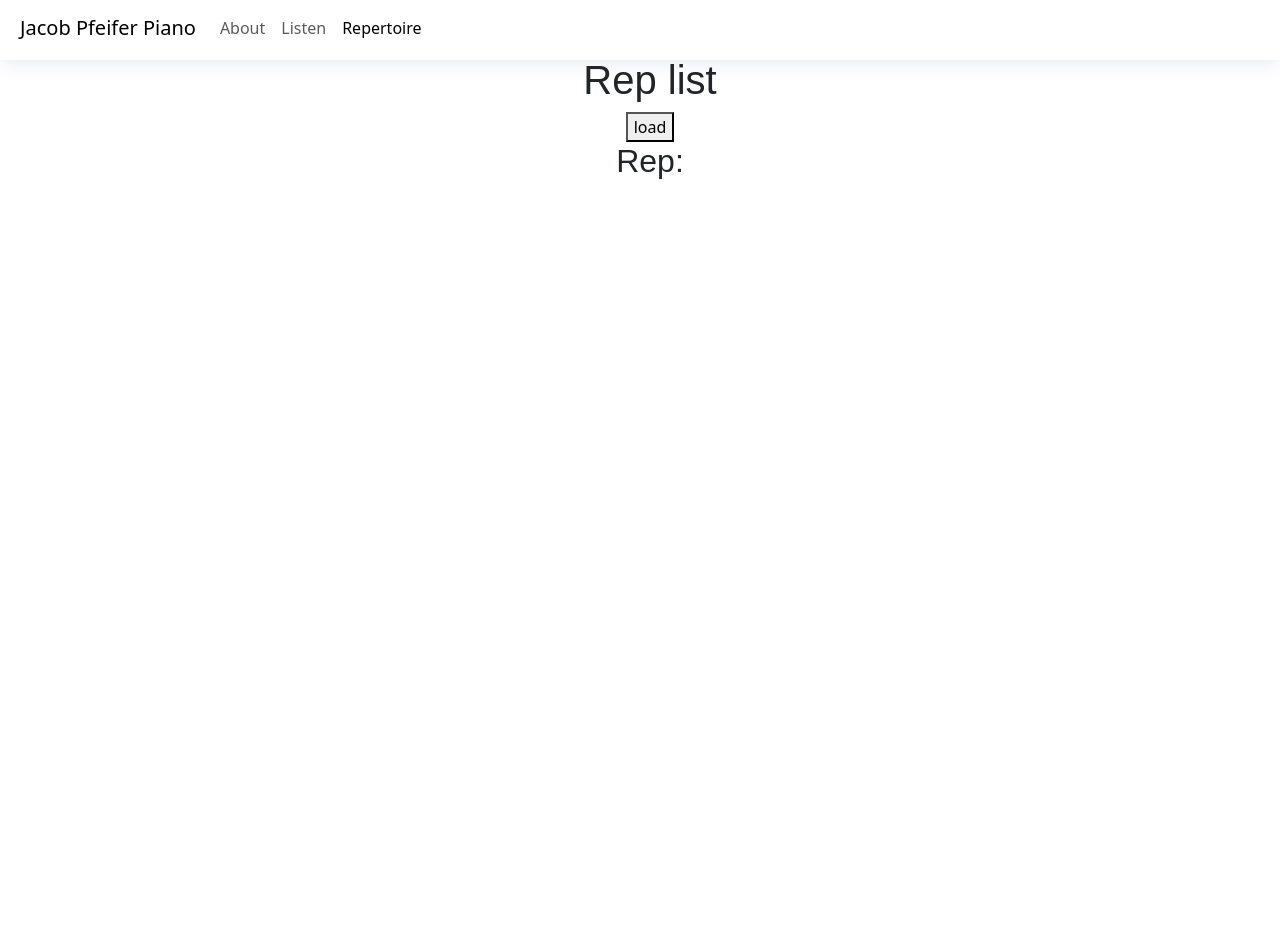
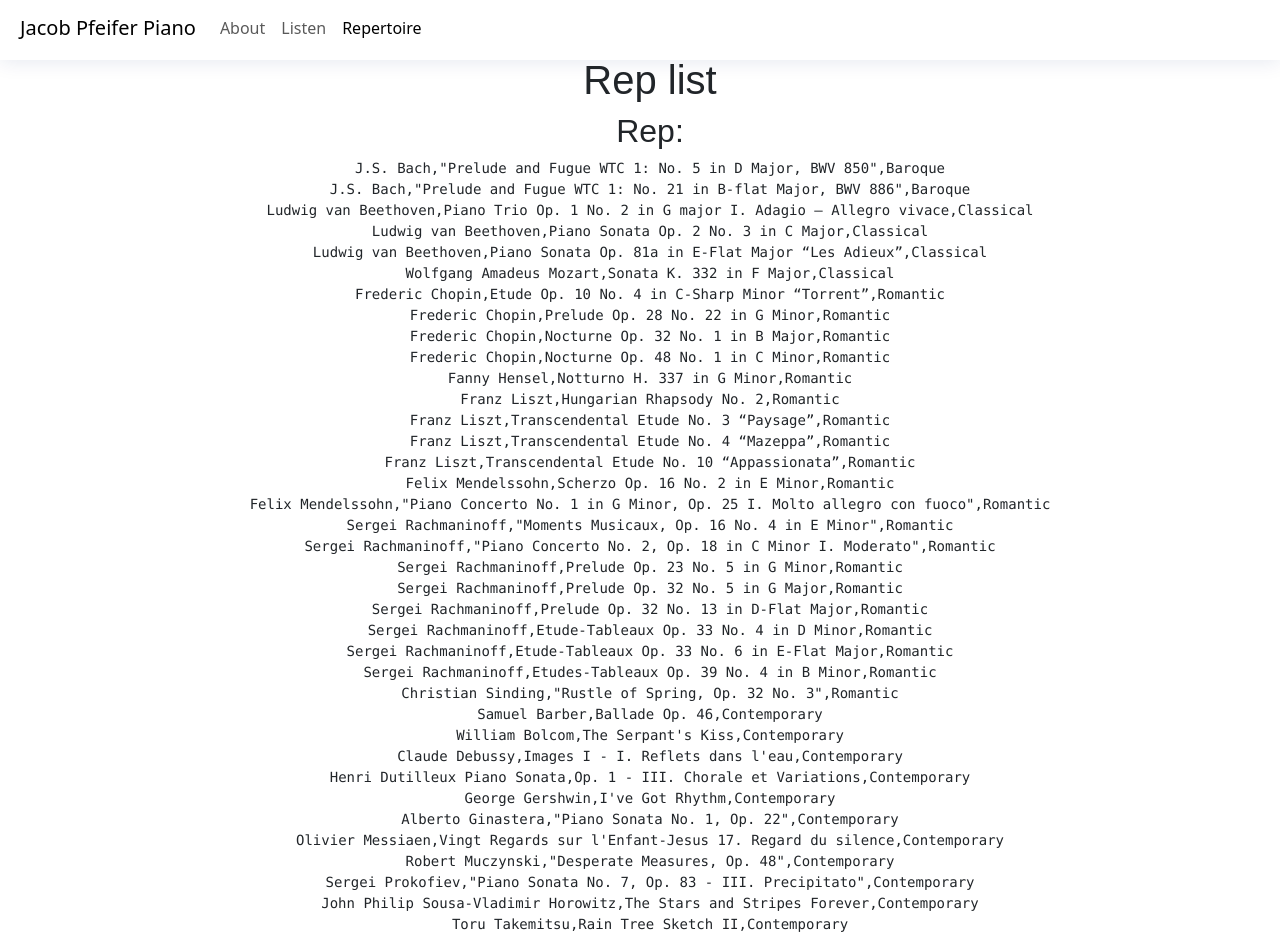
Before and after one commit to jakepf00/PianoPortfolio, a React (Create React App) app: page / in a window 1280 px wide. Both pictures are taken after a click on the tab "Repertoire". Before the commit the page ends 800 px from the top, so only its background shows below. Built offline with nearby package versions, Linux system fonts and the light colour scheme.

Commit message:
Use hook to load rep list

```diff
--- a/src/components/Repertoire.tsx
+++ b/src/components/Repertoire.tsx
@@ -1,23 +1,28 @@
-import React, { FC, useState } from "react";
+import React, { FC, useEffect, useState } from "react";
 import RepListCSV from '../Assets/Files/RepertoireList.csv'
 
 const Repertoire: FC<{}> = () => {
-    const [ text, setText ] = useState<any | null>(null);
+    const [text, setText] = useState<any | null>(null);
 
-    const load = function(){
+    const loadCSV = function () {
         fetch(RepListCSV)
-            .then( response => response.text() )
-            .then( responseText => {
-                setText( responseText );
+            .then(response => response.text())
+            .then(responseText => {
+                setText(responseText);
             })
     };
+
+    useEffect(() => {
+        let ignore = false;
+        if (!ignore) loadCSV()
+        return () => { ignore = true; }
+    }, []);
 
     return (
         <section id="repertoire">
             <h1>Rep list</h1>
-            <button onClick={ load }>load</button>
             <h2>Rep:</h2>
-            <pre>{ text }</pre>
+            <pre>{text}</pre>
         </section>
     );
 };
```
